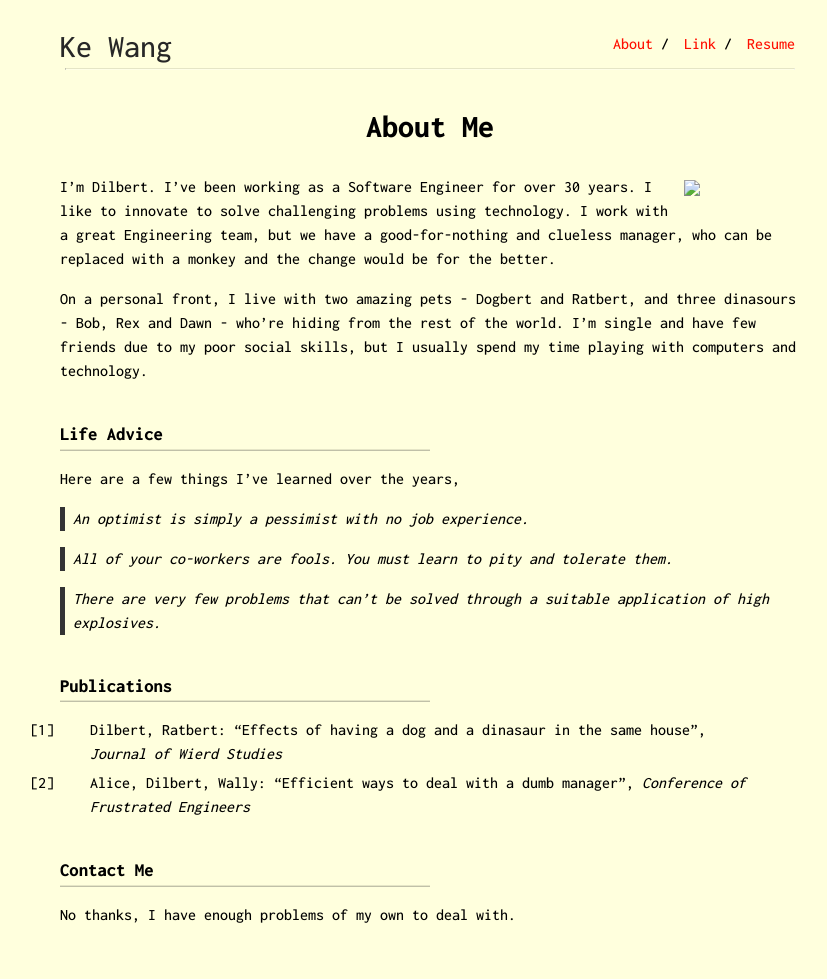
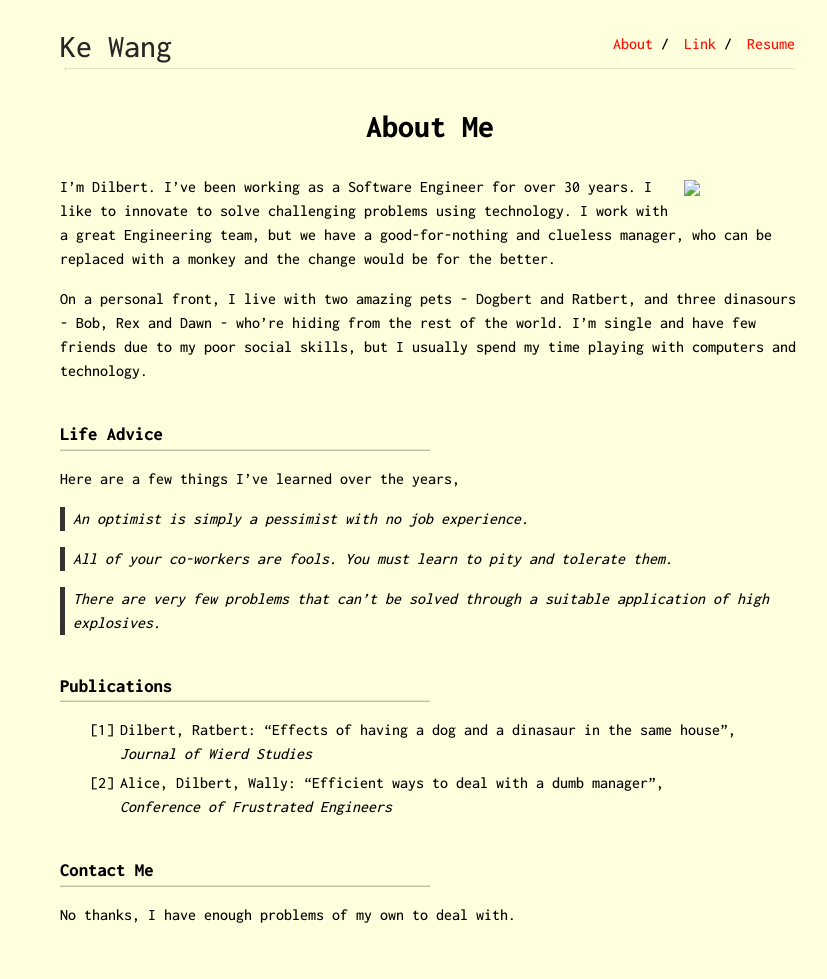
Before and after one commit to ekdc11/ekdc11.github.io, a Jekyll site: the page built from about_bak.md, in a window 1280 px wide. Shown: the whole page, without its empty margins (210-1037 px from the left). Built offline with Jekyll 4.4.1, drawn with Linux system fonts in a browser that asks for light colours.

Commit message:
Update main.scss

```diff
--- a/css/main.scss
+++ b/css/main.scss
@@ -199,13 +199,13 @@ code {
         padding: 0 20px 0 20px;;
     }
     ol {
-        padding: 0 30px 0 30px;
+        padding: 0 60px 0 60px;
     }
     ol > li:before {
         content: "[" counter(list, decimal) "] ";
         counter-increment: list;
         position: absolute;
-        left: -60px;
+        left: -30px;
     }
     blockquote {
         border-left: 5px solid #333333;
```
